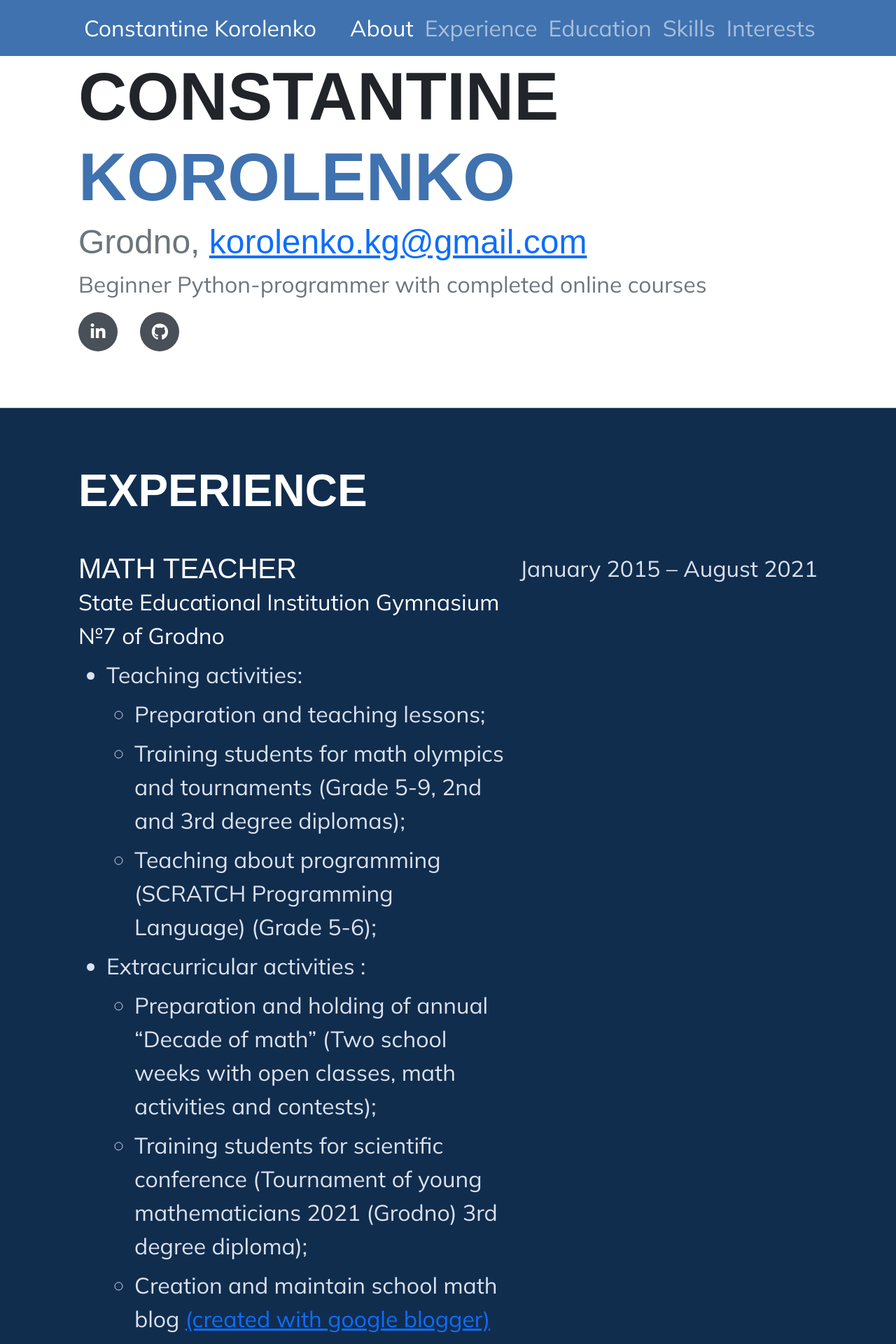
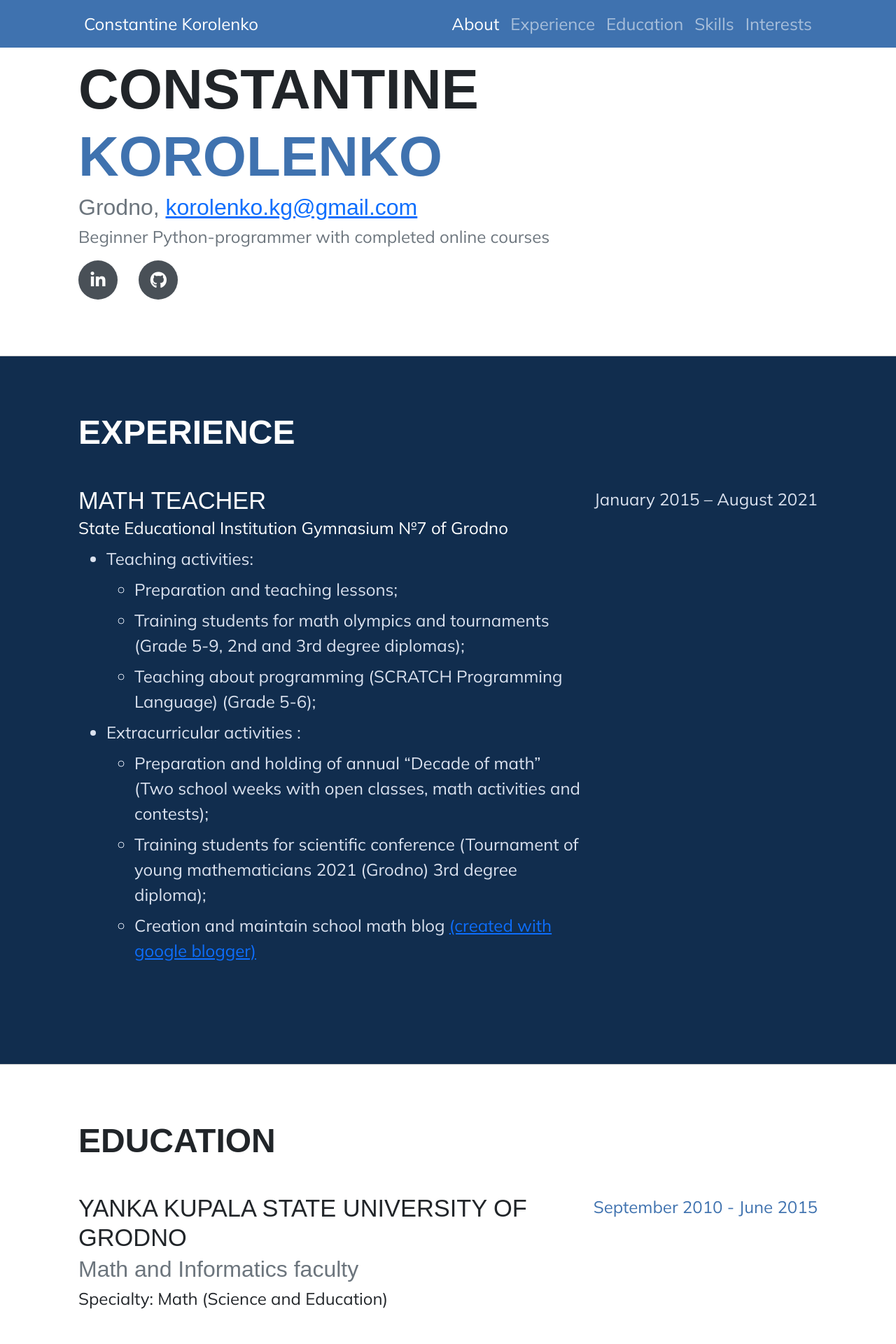
Before and after one commit to Constantine9319/Portfolio, a Flask app: page / in a window 1280 px wide. Shown: the top 1920 px of the page at 70% size. Run offline with Flask 2, Linux system fonts and the light colour scheme; some libraries are stand-ins or nearby versions; some web fonts are replaced.

Commit message:
Font-size tweaks

```diff
--- a/static/css/styles.css
+++ b/static/css/styles.css
@@ -8,14 +8,14 @@ root{
 body {
     font-family: 'Mulish', sans-serif;
     font-weight: 400;
-    font-size: 2rem;
+    font-size: 1.5rem;
 }
 h1{
     margin-top: 0;
     margin-bottom: 0;
     font-family: 'Saira Extra Condensed', sans-serif;
     font-weight: 700;
-    font-size: 6rem;
+    font-size: 5rem;
     text-transform: uppercase;
 }
 h2{
@@ -23,7 +23,7 @@ h2{
     margin-bottom: 3rem;
     font-family: 'Saira Extra Condensed', sans-serif;
     font-weight: 700;
-    font-size: 4rem;
+    font-size: 3rem;
     text-transform: uppercase;
 }
 
@@ -31,7 +31,7 @@ h3 {
     margin-top: 0;
     font-family: 'Saira Extra Condensed', sans-serif;
     font-weight: 500;
-    font-size: 2.5rem;
+    font-size: 2.15rem;
     text-transform: uppercase;
 }
 hr{
@@ -81,7 +81,7 @@ nav {
 
 #brand {
     margin-left: 8px;
-    font-size: 2rem;
+    font-size: 1.5rem;
 }
 #navbarResponsive {
     margin-left: 8px;
@@ -101,13 +101,13 @@ nav {
     margin-top:0;
     font-family: 'Saira Extra Condensed', sans-serif;
     font-weight: 500;
-    font-size: 3rem;
+    font-size: 2rem;
     color: #6c757d;
 }
 
 p.lead {
     font-weight: 400;
-    font-size: 2rem;
+    font-size: 1.5rem;
     color: #6c757d;
 }
 
```
